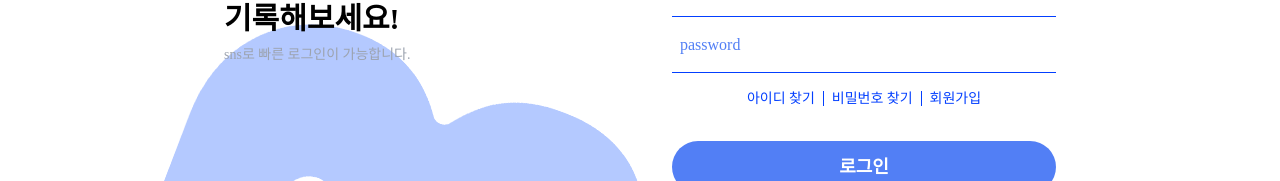
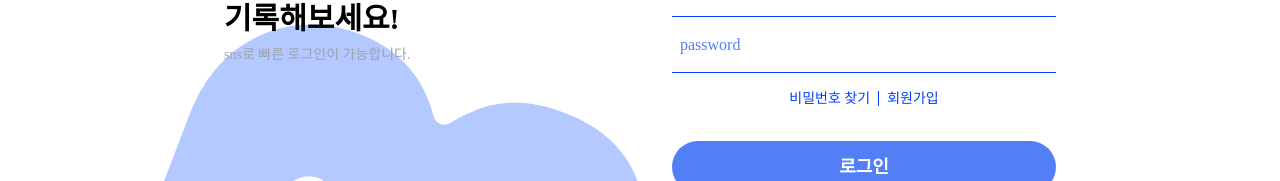
Before and after one commit to UmcTeaming/FrontEnd_WEB, a React (Create React App) app in the folder teaming/: page / in a window 1280 px wide. Shown: the part 279-460 px from the top of the page. Built offline with nearby package versions, Linux system fonts and the light colour scheme; a web font is replaced by a local one.

Commit message:
Fix Bar Link 경로

```diff
--- a/teaming/package.json
+++ b/teaming/package.json
@@ -27,7 +27,7 @@
     "react-router-dom": "^6.14.1",
     "react-scripts": "^5.0.1",
     "recoil": "^0.7.7",
-    "styled-components": "^6.0.1",
+    "styled-components": "^6.0.5",
     "web-vitals": "^2.1.4"
   },
   "scripts": {
--- a/teaming/src/components/Bar.js
+++ b/teaming/src/components/Bar.js
@@ -20,9 +20,15 @@ const Bar = () => {
           </Link>
 
           <div className="space-x-7 text-xs text-gray-400">
-            <span className="cursor-pointer">진행중 프로젝트</span>
-            <span className="cursor-pointer">포트폴리오</span>
-            <span className="cursor-pointer">일정달력</span>
+            <Link to="/ongoingProject">
+              <span className="cursor-pointer">진행중 프로젝트</span>
+            </Link>
+            <Link to="/portfolio">
+              <span className="cursor-pointer">포트폴리오</span>
+            </Link>
+            <Link to="/calendar">
+              <span className="cursor-pointer">일정달력</span>
+            </Link>
           </div>
         </div>
         <div className="flex items-center space-x-3">
--- a/teaming/src/pages/Login.js
+++ b/teaming/src/pages/Login.js
@@ -45,8 +45,7 @@ const Login = () => {
         <Input placeholder="password" {...register("password")} />
         <div>
           <div className="text-center text-mainDeepColor mt-4 mb-8 text-sm ">
-            <FormSpan>아이디 찾기</FormSpan>
-            <FormSpan className="border-l border-r border-mainDeepColor">
+            <FormSpan className="border-r border-mainDeepColor">
               <Link to="/findPW">비밀번호 찾기</Link>
             </FormSpan>
             <FormSpan>
```
Also changed, not shown: 1 other file (tests, documents, lock files or other folders).
